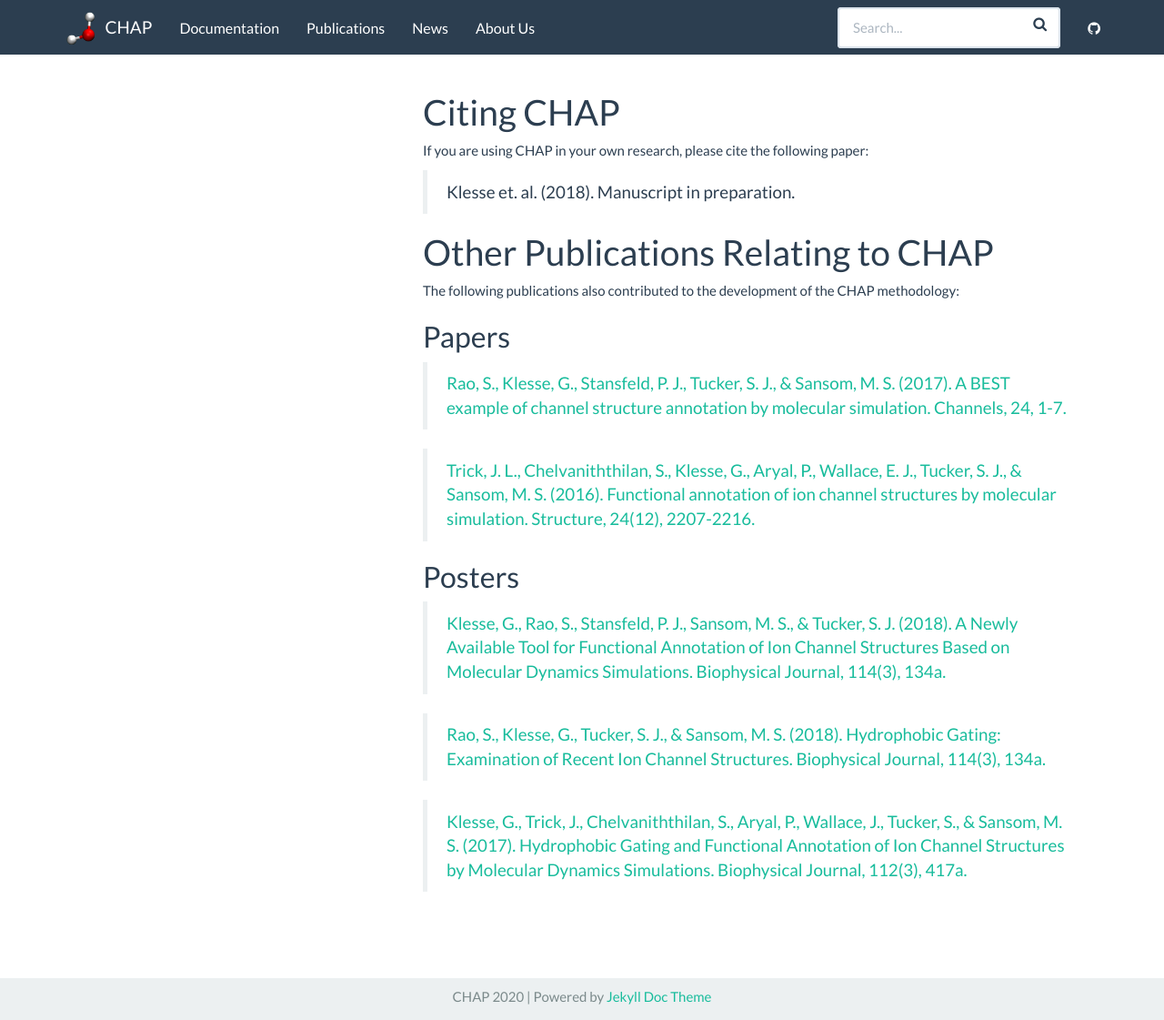
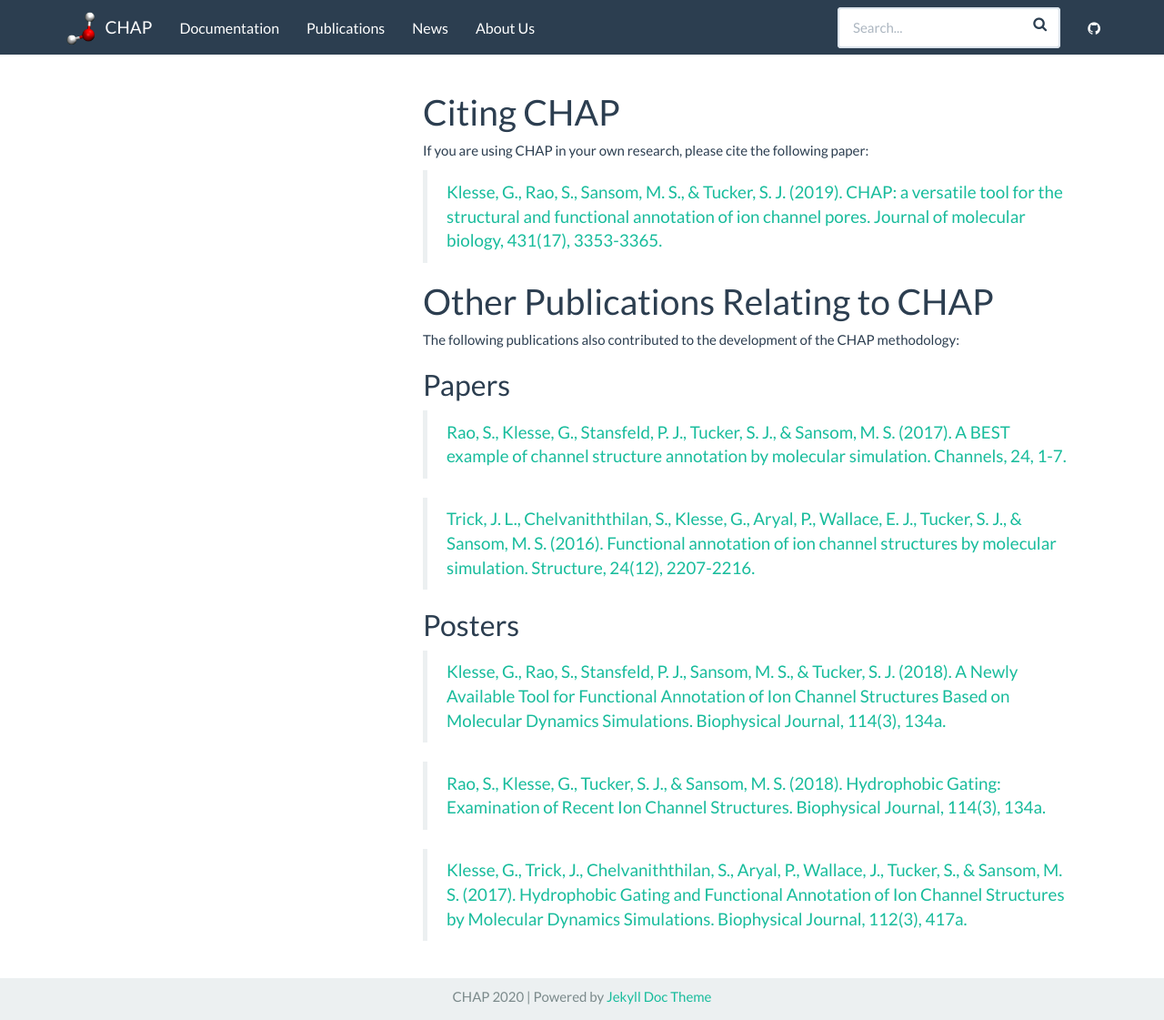
Before and after one commit to channotation/chap, a Jekyll site: the page built from docs/publications.html, in a window 1280 px wide and 1121 px high. Shown: the whole window at 91% size. Built offline with Jekyll 4.4.1, drawn with Linux system fonts in a browser that asks for light colours; nearby versions of some CDN libraries.

Commit message:
Update publications.html

```diff
--- a/docs/publications.html
+++ b/docs/publications.html
@@ -13,7 +13,7 @@
         <h1>Citing CHAP</h1>
         <p>If you are using CHAP in your own research, please cite the following paper:</p>
         <blockquote>
-            <p>Klesse et. al. (2018). Manuscript in preparation.</p>
+            <p><a href="https://doi.org/10.1016/j.jmb.2019.06.003">Klesse, G., Rao, S., Sansom, M. S., & Tucker, S. J. (2019). CHAP: a versatile tool for the structural and functional annotation of ion channel pores. Journal of molecular biology, 431(17), 3353-3365.</a></p>
         </blockquote>
 
 
```
